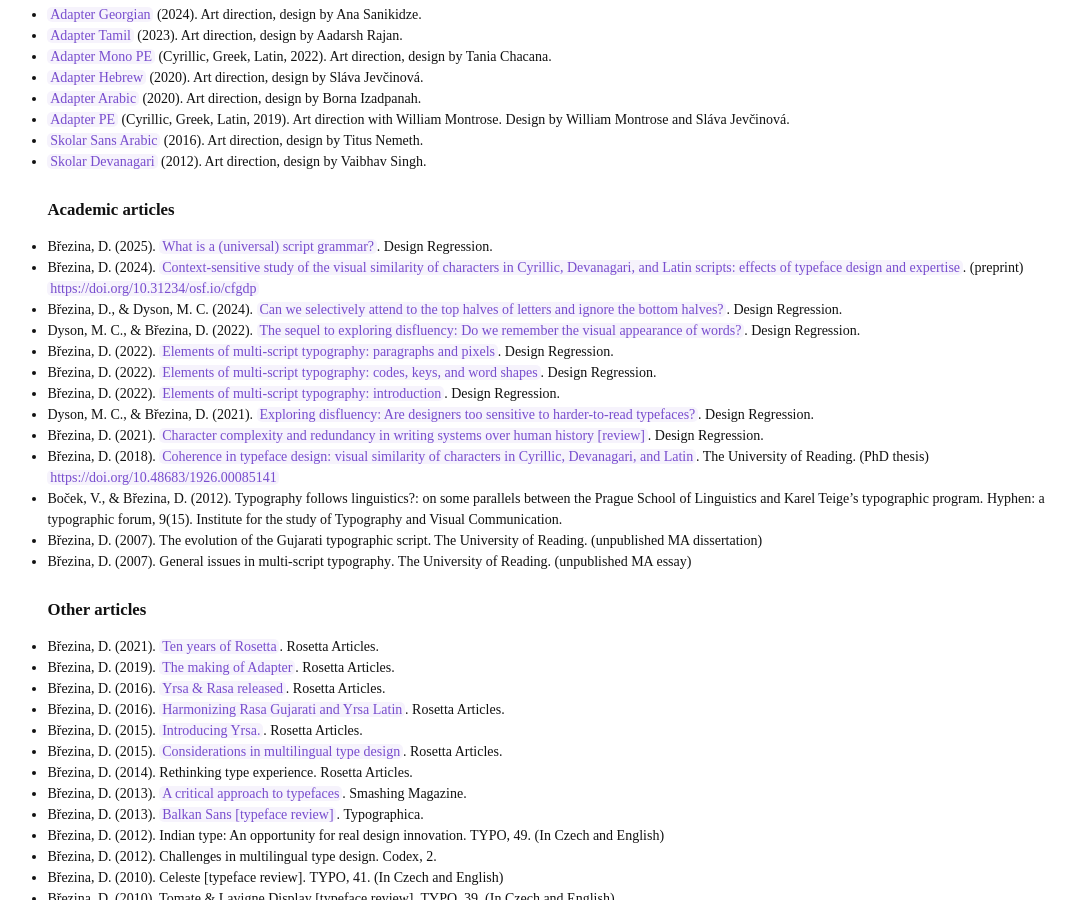
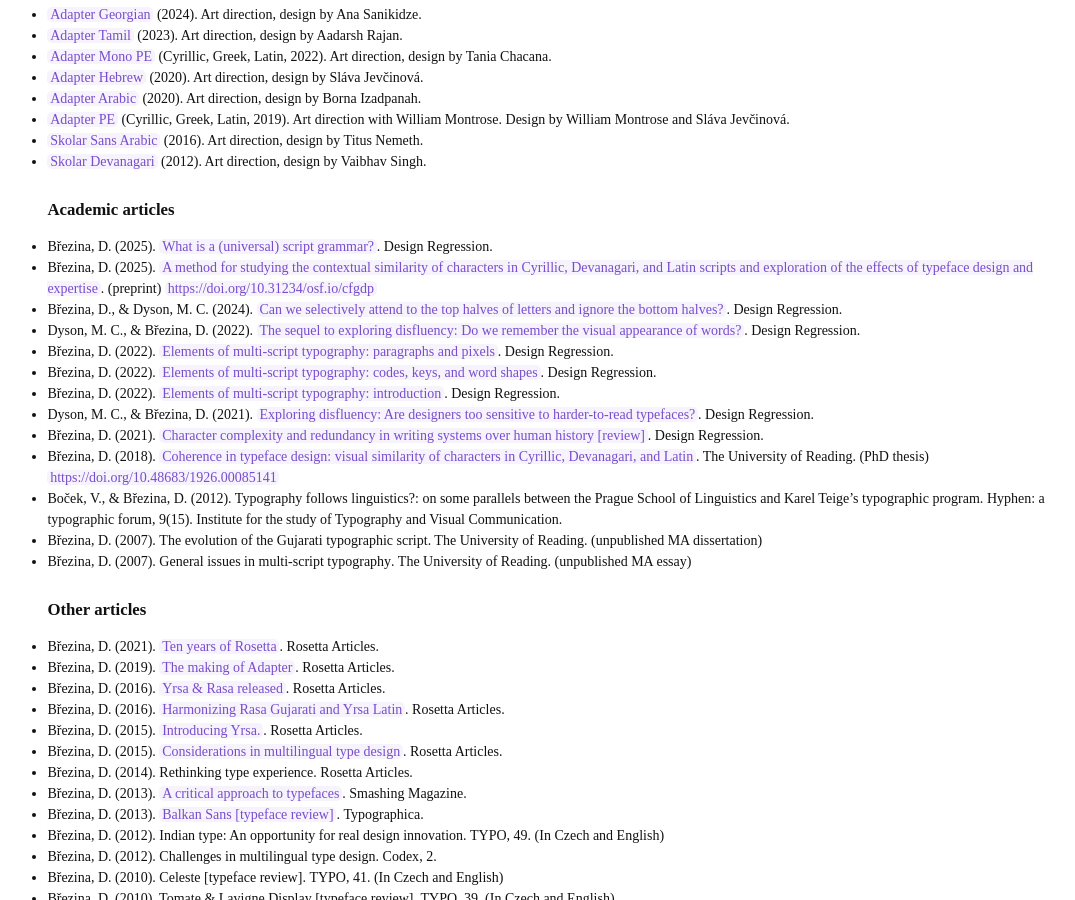
Before and after one commit to MrBrezina/mrbrezina.com, a Jekyll site: the page built from en/README.md, in a window 1280 px wide and 900 px high, scrolled down 1158 px. Shown: the whole window, without its empty margins (87-1162 px from the left). Built offline with Jekyll 4.4.1, drawn with Linux system fonts in a browser that asks for light colours; some web fonts are replaced.

Commit message:
Preprint update

```diff
--- a/_data/data.yaml
+++ b/_data/data.yaml
@@ -11,8 +11,8 @@ categories:
     url: https://designregression.com/essay/what-is-a-universal-script-grammar
   - authors:
     - Březina, David
-    title: "Context-sensitive study of the visual similarity of characters in Cyrillic, Devanagari, and Latin scripts: effects of typeface design and expertise"
-    date: 18. 10. 2024
+    title: "A method for studying the contextual similarity of characters in Cyrillic, Devanagari, and Latin scripts and exploration of the effects of typeface design and expertise"
+    date: 15. 11. 2025
     note: preprint
     url: https://doi.org/10.31234/osf.io/cfgdp
     doi: https://doi.org/10.31234/osf.io/cfgdp
```
